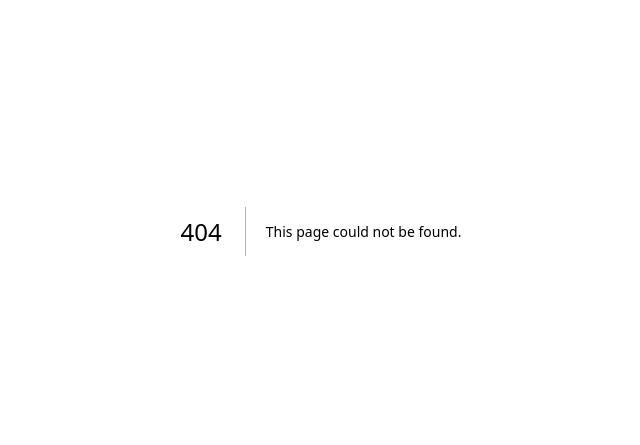
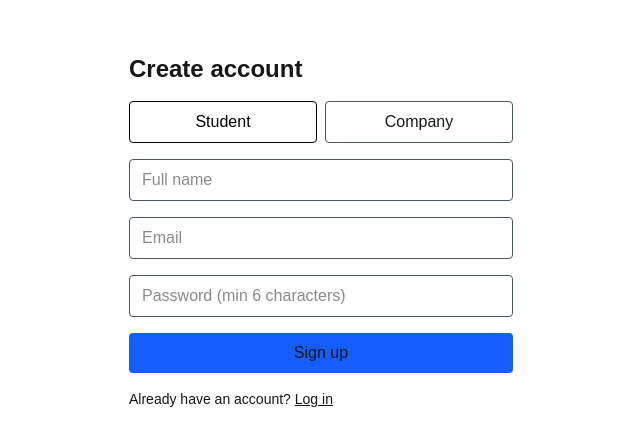
Before and after one commit to itzyuvivyas045-bit/SkillTraject, a Next.js app: page /signup in a window 1280 px wide. Before the commit this address had no page. Shown: the part 169-614 px from the top of the page, without its empty margins (319-959 px from the left). Built offline with nearby package versions, Linux system fonts and the light colour scheme; no server answers.

Commit message:
Day 2: auth with role picker

```diff
--- /dev/null
+++ b/src/app/dashboard/LogoutButton.tsx
@@ -0,0 +1,24 @@
+"use client";
+
+import { useRouter } from "next/navigation";
+import { createClient } from "@/lib/supabase/client";
+
+export default function LogoutButton() {
+  const router = useRouter();
+
+  async function handleLogout() {
+    const supabase = createClient();
+    await supabase.auth.signOut();
+    router.push("/login");
+    router.refresh();
+  }
+
+  return (
+    <button
+      onClick={handleLogout}
+      className="rounded border border-gray-600 px-3 py-2"
+    >
+      Log out
+    </button>
+  );
+}
--- /dev/null
+++ b/src/app/dashboard/page.tsx
@@ -0,0 +1,32 @@
+import { redirect } from "next/navigation";
+import { createClient } from "@/lib/supabase/server";
+import LogoutButton from "./LogoutButton";
+
+export default async function DashboardPage() {
+  const supabase = await createClient();
+
+  const {
+    data: { user },
+  } = await supabase.auth.getUser();
+
+  if (!user) redirect("/login");
+
+  const { data: profile } = await supabase
+    .from("profiles")
+    .select("*")
+    .eq("id", user.id)
+    .single();
+
+  return (
+    <main className="p-8 space-y-4">
+      <h1 className="text-3xl font-bold">Dashboard</h1>
+      <p>
+        Welcome, <strong>{profile?.full_name}</strong>
+      </p>
+      <p>
+        Role: <strong className="capitalize">{profile?.role}</strong>
+      </p>
+      <LogoutButton />
+    </main>
+  );
+}
--- /dev/null
+++ b/src/app/login/page.tsx
@@ -0,0 +1,78 @@
+"use client";
+
+import { useState } from "react";
+import { useRouter } from "next/navigation";
+import Link from "next/link";
+import { createClient } from "@/lib/supabase/client";
+
+export default function LoginPage() {
+  const router = useRouter();
+  const supabase = createClient();
+
+  const [email, setEmail] = useState("");
+  const [password, setPassword] = useState("");
+  const [error, setError] = useState("");
+  const [loading, setLoading] = useState(false);
+
+  async function handleSubmit(e: React.FormEvent) {
+    e.preventDefault();
+    setLoading(true);
+    setError("");
+
+    const { error } = await supabase.auth.signInWithPassword({
+      email,
+      password,
+    });
+
+    if (error) {
+      setError(error.message);
+      setLoading(false);
+      return;
+    }
+
+    router.push("/dashboard");
+    router.refresh();
+  }
+
+  return (
+    <main className="min-h-screen flex items-center justify-center p-6">
+      <form onSubmit={handleSubmit} className="w-full max-w-sm space-y-4">
+        <h1 className="text-2xl font-bold">Log in</h1>
+
+        <input
+          className="w-full rounded border border-gray-600 bg-transparent px-3 py-2"
+          type="email"
+          placeholder="Email"
+          value={email}
+          onChange={(e) => setEmail(e.target.value)}
+          required
+        />
+        <input
+          className="w-full rounded border border-gray-600 bg-transparent px-3 py-2"
+          type="password"
+          placeholder="Password"
+          value={password}
+          onChange={(e) => setPassword(e.target.value)}
+          required
+        />
+
+        {error && <p className="text-red-500 text-sm">{error}</p>}
+
+        <button
+          type="submit"
+          disabled={loading}
+          className="w-full rounded bg-blue-600 px-3 py-2 font-medium disabled:opacity-50"
+        >
+          {loading ? "Logging in..." : "Log in"}
+        </button>
+
+        <p className="text-sm">
+          No account?{" "}
+          <Link href="/signup" className="underline">
+            Sign up
+          </Link>
+        </p>
+      </form>
+    </main>
+  );
+}
--- /dev/null
+++ b/src/app/signup/page.tsx
@@ -0,0 +1,104 @@
+"use client";
+
+import { useState } from "react";
+import { useRouter } from "next/navigation";
+import Link from "next/link";
+import { createClient } from "@/lib/supabase/client";
+
+export default function SignupPage() {
+  const router = useRouter();
+  const supabase = createClient();
+
+  const [role, setRole] = useState<"student" | "company">("student");
+  const [fullName, setFullName] = useState("");
+  const [email, setEmail] = useState("");
+  const [password, setPassword] = useState("");
+  const [error, setError] = useState("");
+  const [loading, setLoading] = useState(false);
+
+  async function handleSubmit(e: React.FormEvent) {
+    e.preventDefault();
+    setLoading(true);
+    setError("");
+
+    const { error } = await supabase.auth.signUp({
+      email,
+      password,
+      options: { data: { role, full_name: fullName } },
+    });
+
+    if (error) {
+      setError(error.message);
+      setLoading(false);
+      return;
+    }
+
+    router.push("/dashboard");
+    router.refresh();
+  }
+
+  return (
+    <main className="min-h-screen flex items-center justify-center p-6">
+      <form onSubmit={handleSubmit} className="w-full max-w-sm space-y-4">
+        <h1 className="text-2xl font-bold">Create account</h1>
+
+        <div className="flex gap-2">
+          {(["student", "company"] as const).map((r) => (
+            <button
+              key={r}
+              type="button"
+              onClick={() => setRole(r)}
+              className={`flex-1 rounded border px-3 py-2 capitalize ${
+                role === r ? "bg-white text-black" : "border-gray-600"
+              }`}
+            >
+              {r}
+            </button>
+          ))}
+        </div>
+
+        <input
+          className="w-full rounded border border-gray-600 bg-transparent px-3 py-2"
+          placeholder={role === "student" ? "Full name" : "Company name"}
+          value={fullName}
+          onChange={(e) => setFullName(e.target.value)}
+          required
+        />
+        <input
+          className="w-full rounded border border-gray-600 bg-transparent px-3 py-2"
+          type="email"
+          placeholder="Email"
+          value={email}
+          onChange={(e) => setEmail(e.target.value)}
+          required
+        />
+        <input
+          className="w-full rounded border border-gray-600 bg-transparent px-3 py-2"
+          type="password"
+          placeholder="Password (min 6 characters)"
+          value={password}
+          onChange={(e) => setPassword(e.target.value)}
+          minLength={6}
+          required
+        />
+
+        {error && <p className="text-red-500 text-sm">{error}</p>}
+
+        <button
+          type="submit"
+          disabled={loading}
+          className="w-full rounded bg-blue-600 px-3 py-2 font-medium disabled:opacity-50"
+        >
+          {loading ? "Creating..." : "Sign up"}
+        </button>
+
+        <p className="text-sm">
+          Already have an account?{" "}
+          <Link href="/login" className="underline">
+            Log in
+          </Link>
+        </p>
+      </form>
+    </main>
+  );
+}
```
